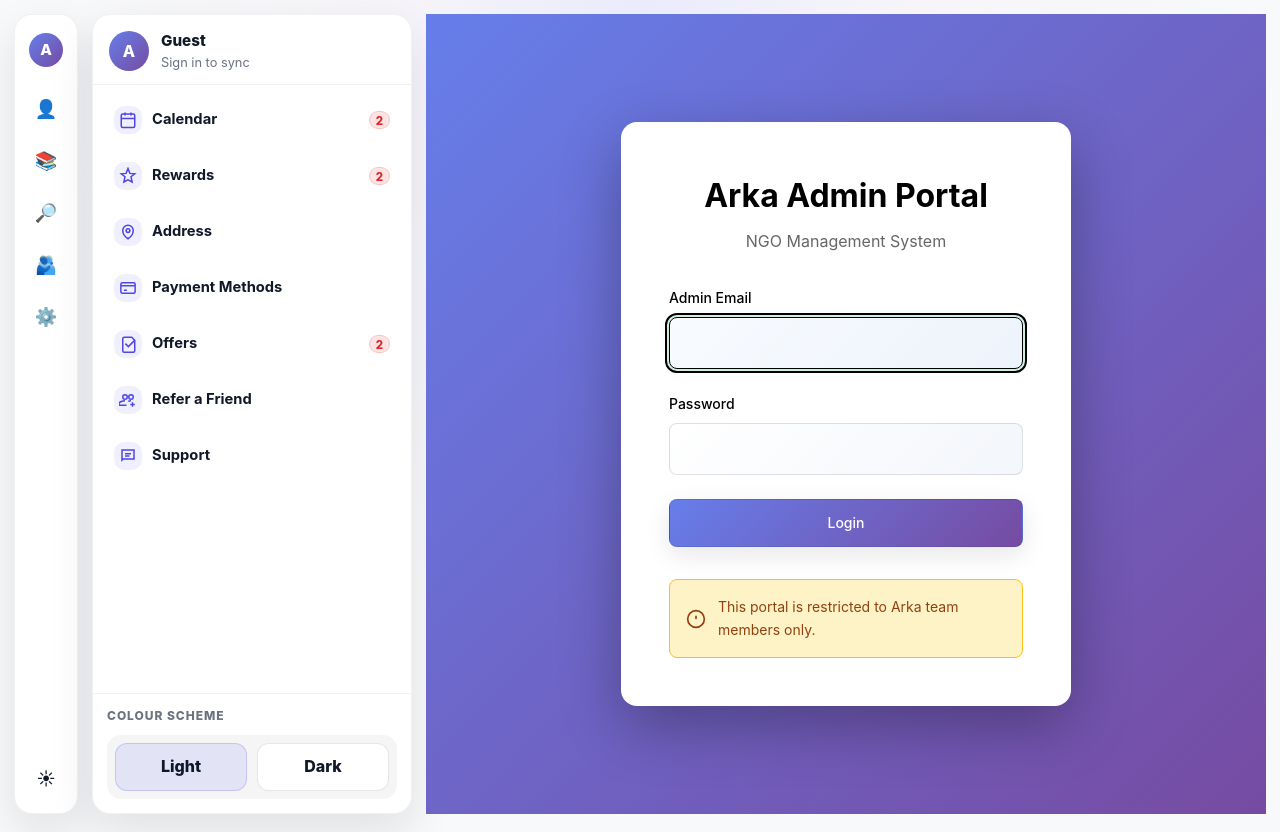
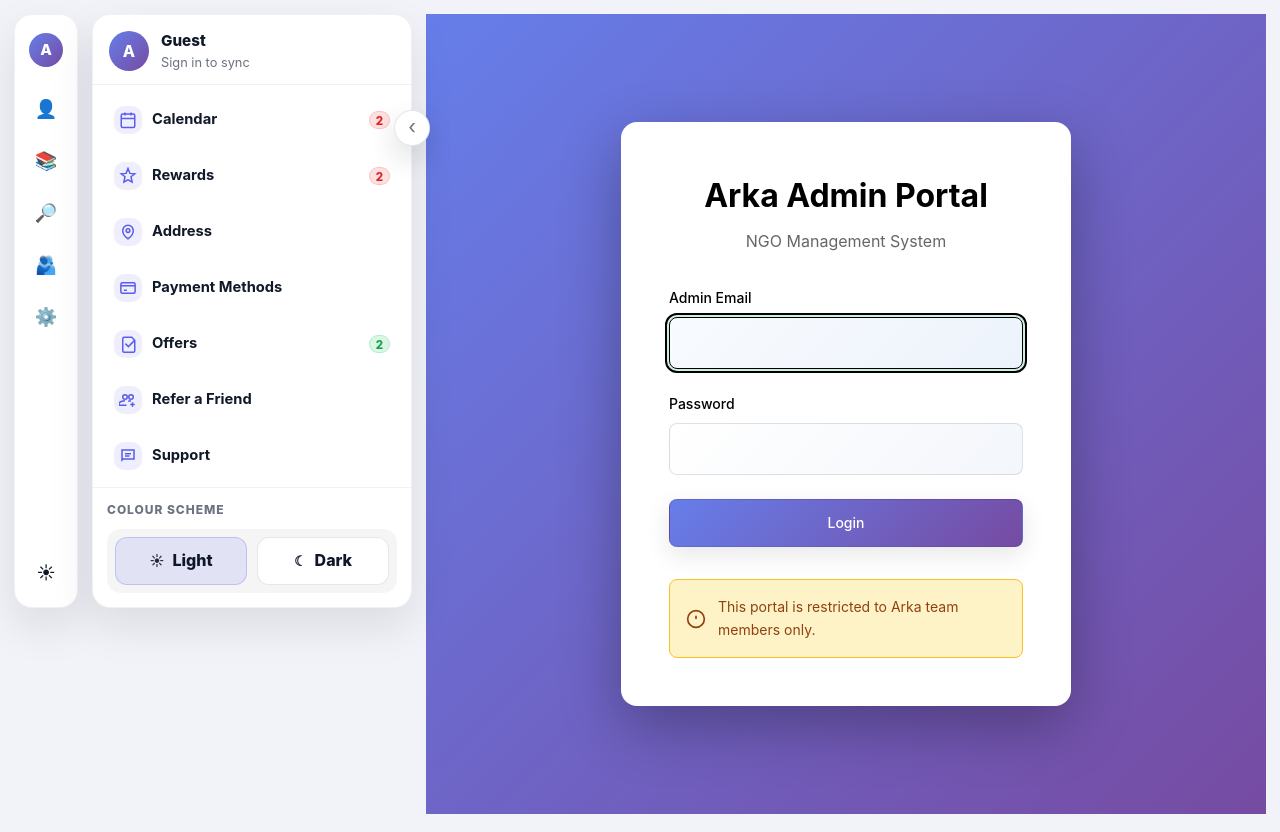
Before and after one commit to Arka-Platform/arka-f1, a Next.js app in the folder frontend/: page /admin/login in a window 1280 px wide. Built offline with nearby package versions, Linux system fonts and the light colour scheme; no server answers.

Commit message:
Redesign Menu

```diff
--- a/frontend/src/components/Layout/Layout.css
+++ b/frontend/src/components/Layout/Layout.css
@@ -10,6 +10,8 @@
   width: 100%;
   gap: 14px;
   padding: 14px 14px 18px;
+  background: #f2f3f8;
+  align-items: flex-start;
 }
 
 .layout-main {
--- a/frontend/src/components/SideMenu/SideMenu.module.css
+++ b/frontend/src/components/SideMenu/SideMenu.module.css
@@ -64,8 +64,8 @@
 }
 
 .railLinkActive {
-  background: rgba(37, 99, 235, 0.12);
-  border-color: rgba(37, 99, 235, 0.18);
+  background: rgba(91, 92, 235, 0.16);
+  border-color: rgba(91, 92, 235, 0.25);
 }
 
 .railIcon {
@@ -82,6 +82,47 @@
   overflow: hidden;
   display: flex;
   flex-direction: column;
+}
+
+.panelOverlay {
+  width: 320px;
+  height: 100%;
+  background: #ffffff;
+  border-radius: 18px;
+  overflow: hidden;
+  display: flex;
+  flex-direction: column;
+  box-shadow: 0 18px 44px rgba(15, 23, 42, 0.10);
+  border: 1px solid rgba(15, 23, 42, 0.06);
+}
+
+.panelSlot {
+  position: relative;
+  display: flex;
+  align-items: flex-start;
+  gap: 14px;
+}
+
+.panelToggle {
+  position: absolute;
+  right: -18px;
+  top: 96px;
+  width: 36px;
+  height: 36px;
+  border-radius: 999px;
+  border: 1px solid rgba(15, 23, 42, 0.10);
+  background: #ffffff;
+  box-shadow: 0 12px 28px rgba(15, 23, 42, 0.14);
+  cursor: pointer;
+  display: grid;
+  place-items: center;
+}
+
+.panelToggleIcon {
+  font-size: 20px;
+  line-height: 1;
+  color: #6b7280;
+  transform: translateY(-1px);
 }
 
 .panelMobile {
@@ -169,8 +210,8 @@
 }
 
 .menuItemActive {
-  background: rgba(99, 102, 241, 0.14);
-  border-color: rgba(99, 102, 241, 0.20);
+  background: rgba(91, 92, 235, 0.18);
+  border-color: rgba(91, 92, 235, 0.26);
 }
 
 .menuIcon {
@@ -179,8 +220,8 @@
   border-radius: 10px;
   display: grid;
   place-items: center;
-  background: rgba(99, 102, 241, 0.10);
-  color: #4f46e5;
+  background: rgba(91, 92, 235, 0.10);
+  color: #5b5ceb;
 }
 
 .menuLabel {
@@ -198,9 +239,19 @@
   display: grid;
   place-items: center;
   padding: 0 6px;
-  background: rgba(239, 68, 68, 0.14);
+  border: 1px solid transparent;
+}
+
+.badgeDanger {
+  background: rgba(239, 68, 68, 0.16);
   color: #dc2626;
-  border: 1px solid rgba(239, 68, 68, 0.20);
+  border-color: rgba(239, 68, 68, 0.20);
+}
+
+.badgeSuccess {
+  background: rgba(34, 197, 94, 0.16);
+  color: #16a34a;
+  border-color: rgba(34, 197, 94, 0.22);
 }
 
 .themeBlock {
@@ -234,11 +285,20 @@
   padding: 10px 10px;
   font-weight: 800;
   cursor: pointer;
+  display: inline-flex;
+  align-items: center;
+  justify-content: center;
+  gap: 8px;
 }
 
 .themePillActive {
-  background: rgba(99, 102, 241, 0.12);
-  border-color: rgba(99, 102, 241, 0.25);
+  background: rgba(91, 92, 235, 0.12);
+  border-color: rgba(91, 92, 235, 0.25);
+}
+
+.themeIcon {
+  font-size: 14px;
+  opacity: 0.9;
 }
 
 .mobileOpen {
@@ -285,6 +345,14 @@
   transform: translateX(0);
 }
 
+.desktopOverlayBackdrop {
+  display: none;
+}
+
+.desktopOverlayDrawer {
+  display: none;
+}
+
 @media (min-width: 1024px) {
   .mobileOpen,
   .backdrop,
@@ -297,3 +365,38 @@
     gap: 14px;
   }
 }
+
+/* Medium screens: rail + overlay panel (like screenshot middle state) */
+@media (min-width: 768px) and (max-width: 1023px) {
+  .desktopWrap {
+    display: flex;
+    gap: 14px;
+  }
+
+  .panelSlot {
+    display: none;
+  }
+
+  .desktopOverlayBackdrop {
+    display: block;
+    position: fixed;
+    inset: 0;
+    background: rgba(17, 24, 39, 0.18);
+    backdrop-filter: blur(2px);
+    z-index: 1200;
+  }
+
+  .desktopOverlayDrawer {
+    display: block;
+    position: fixed;
+    top: 14px;
+    left: 14px;
+    z-index: 1250;
+    transform: translateX(-120%);
+    transition: transform 0.25s ease;
+  }
+
+  .desktopOverlayDrawerOpen {
+    transform: translateX(0);
+  }
+}
--- a/frontend/src/components/SideMenu/SideMenu.tsx
+++ b/frontend/src/components/SideMenu/SideMenu.tsx
@@ -35,6 +35,7 @@
   const { user, isAuthenticated } = useAuth()
   const { theme, toggleTheme } = useTheme()
   const [mobileOpen, setMobileOpen] = useState(false)
+  const [panelOpen, setPanelOpen] = useState(true)
 
   const profile = useMemo(() => {
     const name =
@@ -149,8 +150,17 @@
     []
   )
 
-  const renderPanel = (mode: 'desktop' | 'mobile') => (
-    <aside className={mode === 'desktop' ? styles.panel : styles.panelMobile} aria-label="Menu">
+  const renderPanel = (mode: 'desktop' | 'desktopOverlay' | 'mobile') => (
+    <aside
+      className={
+        mode === 'desktop'
+          ? styles.panel
+          : mode === 'desktopOverlay'
+            ? styles.panelOverlay
+            : styles.panelMobile
+      }
+      aria-label="Menu"
+    >
       <div className={styles.profile}>
         <div className={styles.avatar} aria-hidden>
           {profile.avatar}
@@ -159,12 +169,12 @@
           <div className={styles.profileName}>{profile.name}</div>
           <div className={styles.profileEmail}>{profile.email}</div>
         </div>
-        {mode === 'mobile' && (
+        {(mode === 'mobile' || mode === 'desktopOverlay') && (
           <button
             type="button"
             className={styles.closeButton}
             aria-label="Close menu"
-            onClick={() => setMobileOpen(false)}
+            onClick={() => (mode === 'mobile' ? setMobileOpen(false) : setPanelOpen(false))}
           >
             ×
           </button>
@@ -179,14 +189,22 @@
               key={item.id}
               href={item.href}
               className={`${styles.menuItem} ${active ? styles.menuItemActive : ''}`}
-              onClick={() => mode === 'mobile' && setMobileOpen(false)}
+              onClick={() => {
+                if (mode === 'mobile') setMobileOpen(false)
+                if (mode === 'desktopOverlay') setPanelOpen(false)
+              }}
             >
               <span className={styles.menuIcon} aria-hidden>
                 {item.icon}
               </span>
               <span className={styles.menuLabel}>{item.label}</span>
               {typeof item.badge === 'number' && item.badge > 0 ? (
-                <span className={styles.badge} aria-label={`${item.badge} notifications`}>
+                <span
+                  className={`${styles.badge} ${
+                    item.id === 'calendar' || item.id === 'rewards' ? styles.badgeDanger : styles.badgeSuccess
+                  }`}
+                  aria-label={`${item.badge} notifications`}
+                >
                   {item.badge}
                 </span>
               ) : null}
@@ -203,6 +221,9 @@
             className={`${styles.themePill} ${theme !== 'home' ? styles.themePillActive : ''}`}
             onClick={() => theme === 'home' && toggleTheme()}
           >
+            <span className={styles.themeIcon} aria-hidden>
+              ☀︎
+            </span>
             Light
           </button>
           <button
@@ -210,6 +231,9 @@
             className={`${styles.themePill} ${theme === 'home' ? styles.themePillActive : ''}`}
             onClick={() => theme !== 'home' && toggleTheme()}
           >
+            <span className={styles.themeIcon} aria-hidden>
+              ☾
+            </span>
             Dark
           </button>
         </div>
@@ -243,7 +267,21 @@
           </div>
         </nav>
 
-        {renderPanel('desktop')}
+        {/* Wide desktop: panel can be collapsed */}
+        <div className={styles.panelSlot}>
+          {panelOpen ? renderPanel('desktop') : null}
+          <button
+            type="button"
+            className={styles.panelToggle}
+            aria-label={panelOpen ? 'Collapse menu' : 'Open menu'}
+            aria-expanded={panelOpen}
+            onClick={() => setPanelOpen((v) => !v)}
+          >
+            <span className={styles.panelToggleIcon} aria-hidden>
+              {panelOpen ? '‹' : '›'}
+            </span>
+          </button>
+        </div>
       </div>
 
       <button
@@ -258,6 +296,12 @@
 
       {mobileOpen && <div className={styles.backdrop} role="presentation" onClick={() => setMobileOpen(false)} />}
       <div className={`${styles.mobileDrawer} ${mobileOpen ? styles.mobileDrawerOpen : ''}`}>{renderPanel('mobile')}</div>
+
+      {/* Medium desktop/tablet: overlay panel from rail */}
+      {panelOpen && <div className={styles.desktopOverlayBackdrop} role="presentation" onClick={() => setPanelOpen(false)} />}
+      <div className={`${styles.desktopOverlayDrawer} ${panelOpen ? styles.desktopOverlayDrawerOpen : ''}`}>
+        {renderPanel('desktopOverlay')}
+      </div>
     </>
   )
 }
```
Also changed, not shown: frontend/public/sw.js, 1 other file (tests, documents, lock files or other folders).
